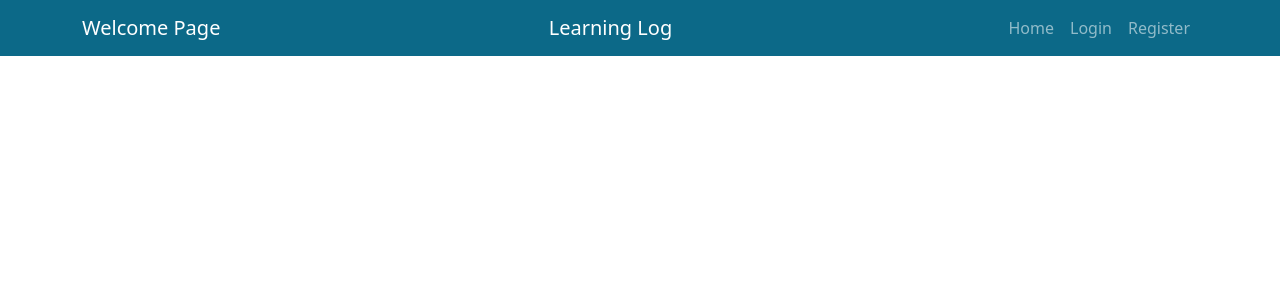
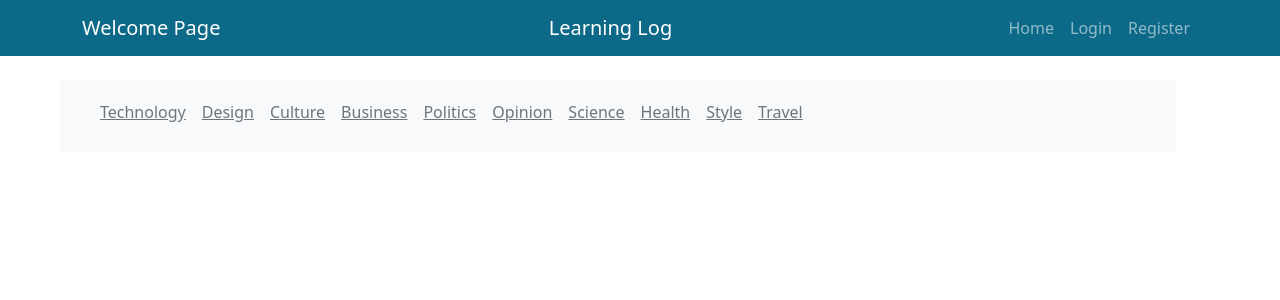
Before and after one commit to christian-saldana/Learning-Log, a Django app: template templates/topics/list.html in a window 1280 px wide. Shown: the top 300 px of the page. Run offline with Django 3.2, Linux system fonts and the light colour scheme; the template is opened without the code that fills it, so the values that code supplies are empty; parts of the project's set-up code (start-up, migrations or seed data) failed here and were passed over.

Commit message:
Working on nav bar

```diff
--- a/learning_log-web/src/learning_posts/components.js
+++ b/learning_log-web/src/learning_posts/components.js
@@ -15,6 +15,7 @@ export function TopicsComponent(props) {
       tempNewTopics.unshift(newTopic)
       setNewTopics(tempNewTopics)
     }
+    console.log(props)
 
     return <div className='mx-5'>
 
--- a/learning_posts/views.py
+++ b/learning_posts/views.py
@@ -14,7 +14,9 @@ def index(request, *args, **kwargs):
     return render(request, 'pages/index.html')
 
 def topics_list_view(request, *args, **kwargs):
-    return render(request, 'topics/list.html')
+    topics = Topic.objects.order_by('date_added')
+    context = {'topics': topics}
+    return render(request, 'topics/list.html', context)
 
 def topics_detail_view(request, topic_id, *args, **kwargs):
     return render(request, 'topics/detail.html', context={"topic_id":topic_id})
--- a/templates/topics/list.html
+++ b/templates/topics/list.html
@@ -2,6 +2,32 @@
 
 {% block content %}
 
+        <nav class="navbar navbar-light bg-light justify-content-between" >
+            {% for topic in topics|slice:"5" %}
+            {% spaceless %}
+            <a class="p-2 link-secondary" href="/{{ topic.id }}"> {{ topic }}</a>
+            {% endspaceless %}
+        </nav>
+    {% endfor %}
+    <div class="nav-scroller py-1 mb-2">
+        <nav class="nav d-flex justify-content-between">
+          <a class="p-2 link-secondary" href="#">{{ topics|first }}</a>
+          <a class="p-2 link-secondary" href="#">{{ topics|slice:"2" }}</a>
+          <a class="p-2 link-secondary" href="#">Technology</a>
+          <a class="p-2 link-secondary" href="#">Design</a>
+          <a class="p-2 link-secondary" href="#">Culture</a>
+          <a class="p-2 link-secondary" href="#">Business</a>
+          <a class="p-2 link-secondary" href="#">Politics</a>
+          <a class="p-2 link-secondary" href="#">Opinion</a>
+          <a class="p-2 link-secondary" href="#">Science</a>
+          <a class="p-2 link-secondary" href="#">Health</a>
+          <a class="p-2 link-secondary" href="#">Style</a>
+          <a class="p-2 link-secondary" href="#">Travel</a>
+        </nav>
+      </div>
+    </div>
+
+
 <div id='Learning-Log'></div>
 
 {% endblock content %}
```
Also changed, not shown: todo.md (+3 -3 lines).
